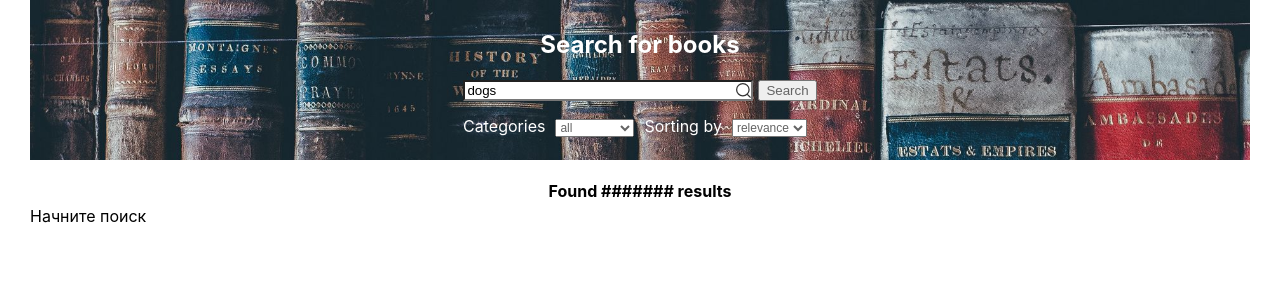
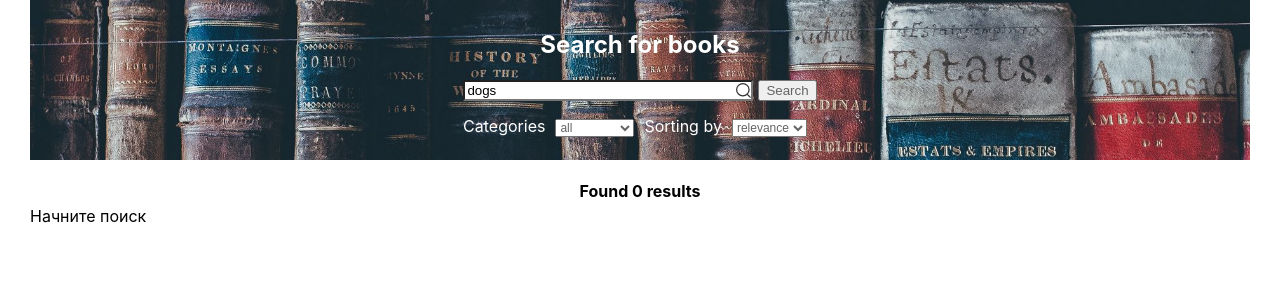
Before and after one commit to nick-mp/Books, a React (Create React App) app: page / in a window 1280 px wide. Shown: the top 300 px of the page. Built offline with nearby package versions, Linux system fonts and the light colour scheme.

Commit message:
add results counter

```diff
--- a/src/main/Main.jsx
+++ b/src/main/Main.jsx
@@ -3,20 +3,15 @@ import { useSelector } from 'react-redux';
 import {selectValue} from '../store/booksSlice';
 import {selectLoad} from '../store/loadingSlice';
 import Loader from 'react-loader-spinner';
-import { useEffect } from 'react';
 
 export default function Main() {
     const loading = useSelector(selectLoad)
     let booksOut = useSelector(selectValue)
 
-    useEffect(() => {
-        console.log(loading)
-    }, [loading])
-
     if (booksOut.length === 0)
         return <div>Начните поиск</div>
     else {
-        if(loading == true) {return (
+        if(loading === true) {return (
             <div className="main__waiting">
                 <Loader type="Grid" color="blue" height={100} width={100}/>
             </div>)}
--- a/src/result/Result.js
+++ b/src/result/Result.js
@@ -1,9 +1,17 @@
 import './Result.css';
+import {selectValue} from '../store/booksSlice';
+import { useSelector } from 'react-redux';
 
 export default function Result() {
+    let booksOut = useSelector(selectValue)
+    let numResult = 0;
+    for (let i in booksOut.payload) {
+        numResult++
+    }
+    console.log(numResult)
     return (
         <div className="result">
-            <h4>Found ####### results</h4>
+            <h4>Found {numResult} results</h4>
         </div>
     );
 };
```
